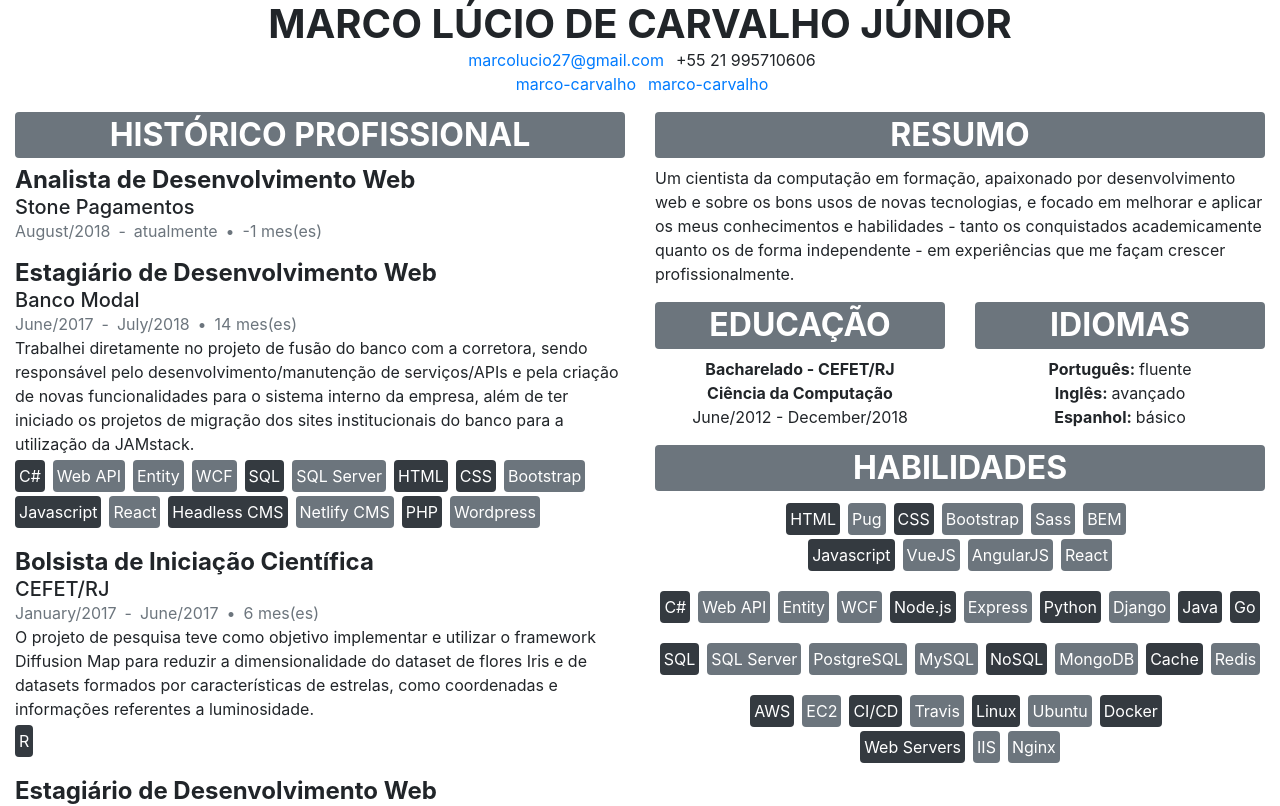
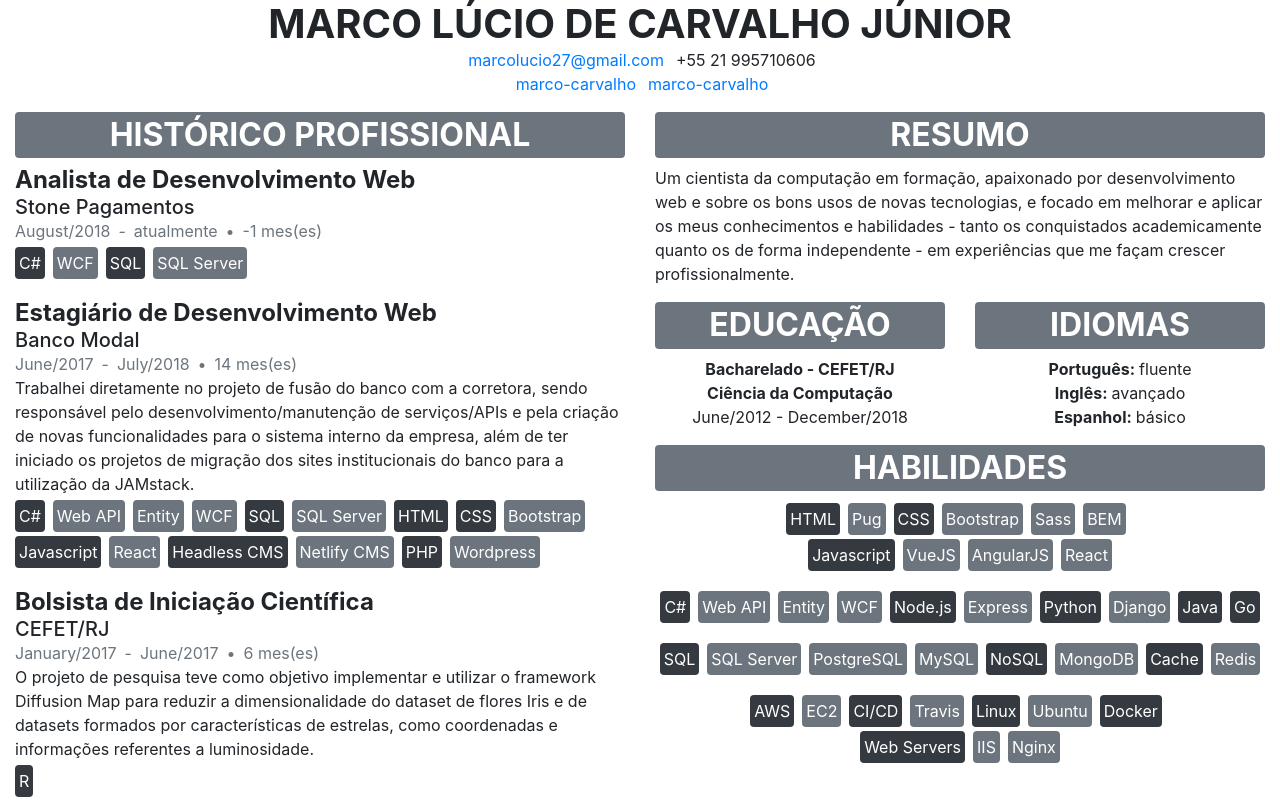
Before and after one commit to marco-carvalho/resume, a Vue app: page / in a window 1280 px wide. Shown: the top 806 px of the page. Built offline with nearby package versions, Linux system fonts and the light colour scheme.

Commit message:
add tecnologies

```diff
--- a/src/components/Experiences.vue
+++ b/src/components/Experiences.vue
@@ -29,7 +29,10 @@
             from: this.$moment('20180801'),
             to: null,
             description: '',
-            tecnologies: []
+            tecnologies: [
+              {name:"C#", subtecnologies: ["WCF"]},
+              {name:"SQL", subtecnologies: ["SQL Server"]},
+            ]
           },
           {
             company: 'Banco Modal',
```
